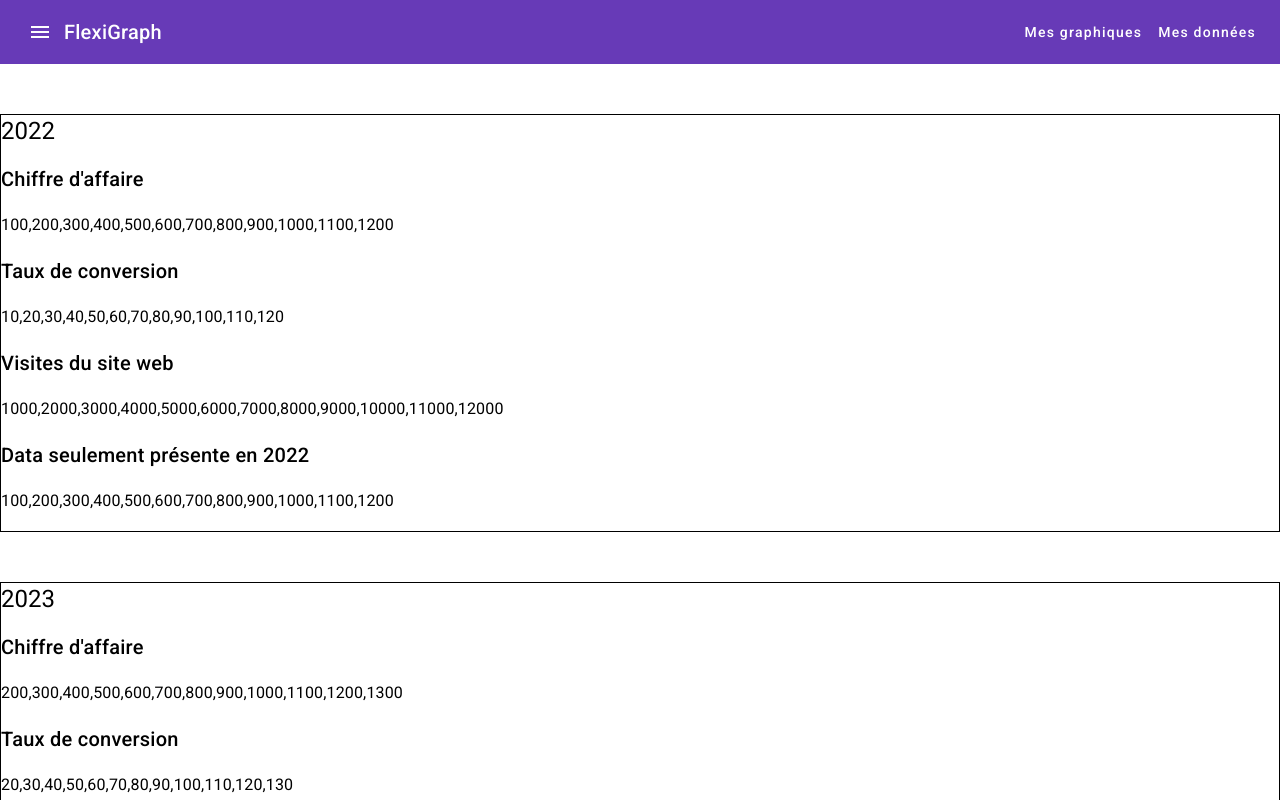
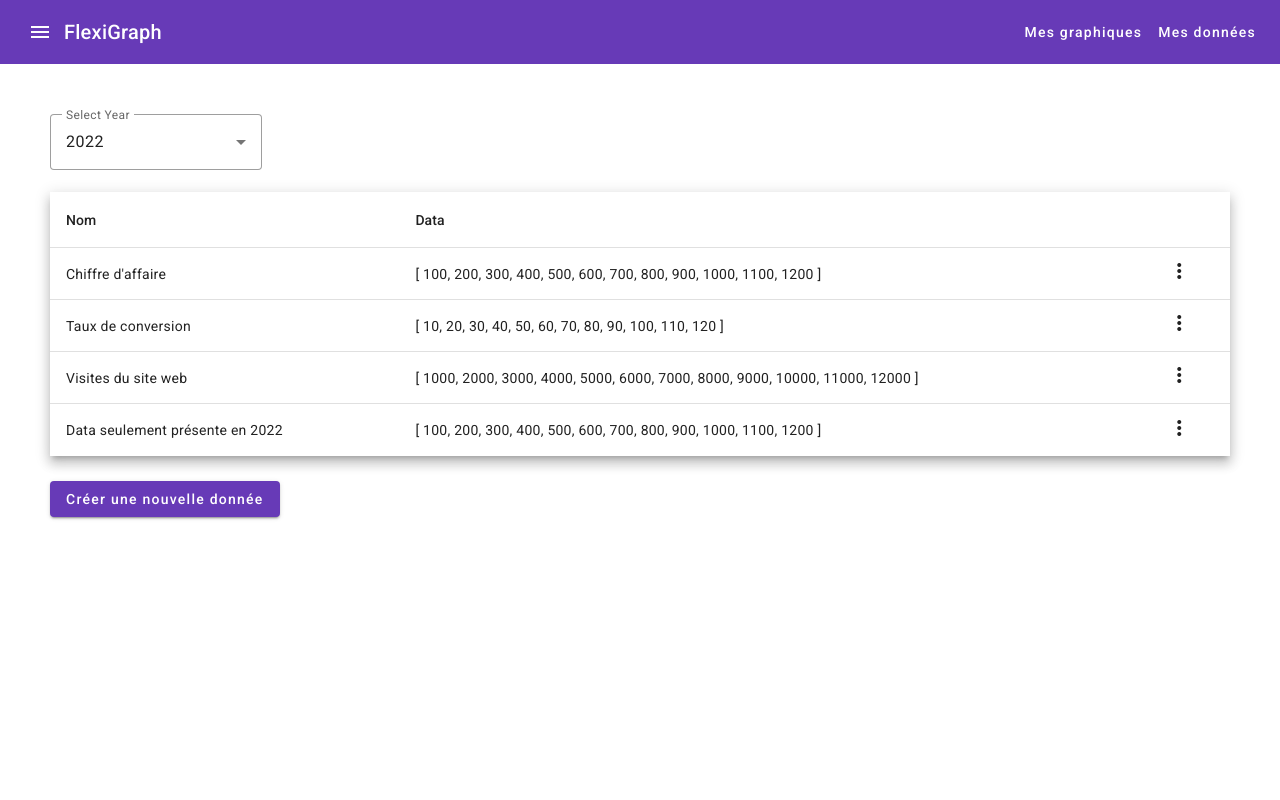
Before and after one commit to Foxenz/flexigraph, an Angular app: page /data-management in a window 1280 px wide. Shown: the top 800 px of the page. Built offline with nearby package versions, Linux system fonts and the light colour scheme.

Commit message:
Affichage sous format de table avec bouton d'édit et de création

```diff
--- a/src/app/feature/data-management/data-management.component.html
+++ b/src/app/feature/data-management/data-management.component.html
@@ -1,12 +1,49 @@
-<app-navbar />
+<app-navbar></app-navbar>
 
-@for (data of chartManager.listOfData; track data) {
-  <div style="border: 1px solid black; margin-top: 50px">
-    <h1>{{ data.year }}</h1>
+<div style="padding: 50px">
+  <mat-form-field appearance="outline">
+    <mat-label>Select Year</mat-label>
+    <mat-select
+      [(value)]="selectedYear"
+      (selectionChange)="onYearChange($event.value)">
+      <mat-option *ngFor="let year of availableYears" [value]="year">
+        {{ year }}
+      </mat-option>
+    </mat-select>
+  </mat-form-field>
 
-    @for (data2 of data.data; track data2) {
-      <h2>{{ data2.label }}</h2>
-      <h3>{{ data2.valuePerMonth }}</h3>
-    }
-  </div>
-}
+  <table mat-table [dataSource]="dataSource" class="mat-elevation-z8">
+    <!-- Label Column -->
+    <ng-container matColumnDef="label">
+      <th mat-header-cell *matHeaderCellDef>Nom</th>
+      <td mat-cell *matCellDef="let element">{{ element.label }}</td>
+    </ng-container>
+
+    <!-- Data Column -->
+    <ng-container matColumnDef="data">
+      <th mat-header-cell *matHeaderCellDef>Data</th>
+      <td mat-cell *matCellDef="let element">
+        {{ element.valuePerMonth | json }}
+      </td>
+    </ng-container>
+
+    <!-- Star Column -->
+    <ng-container matColumnDef="star" stickyEnd>
+      <th mat-header-cell *matHeaderCellDef aria-label="row actions">&nbsp;</th>
+      <td mat-cell *matCellDef="let element">
+        <mat-icon>more_vert</mat-icon>
+      </td>
+    </ng-container>
+
+    <tr mat-header-row *matHeaderRowDef="displayedColumns"></tr>
+    <tr mat-row *matRowDef="let row; columns: displayedColumns"></tr>
+  </table>
+
+  <button
+    style="margin-top: 25px"
+    mat-raised-button
+    color="primary"
+    (click)="createData()">
+    Créer une nouvelle donnée
+  </button>
+</div>
--- a/src/app/feature/data-management/data-management.component.ts
+++ b/src/app/feature/data-management/data-management.component.ts
@@ -1,15 +1,83 @@
 import { Component } from '@angular/core';
 import { NavbarComponent } from '../../shared/components/navbar/navbar.component';
 import { ChartManager } from '../../shared/managers/chart.manager';
+import {
+  MatCell,
+  MatCellDef,
+  MatColumnDef,
+  MatHeaderCell,
+  MatHeaderCellDef,
+  MatHeaderRow,
+  MatHeaderRowDef,
+  MatRow,
+  MatRowDef,
+  MatTable,
+} from '@angular/material/table';
+import { JsonPipe, NgForOf } from '@angular/common';
+import { MatOption } from '@angular/material/autocomplete';
+import { MatFormField, MatLabel, MatSelect } from '@angular/material/select';
+import { MatButton } from '@angular/material/button';
+import { MatIcon } from '@angular/material/icon';
 
 @Component({
   selector: 'app-data-management',
   standalone: true,
-  imports: [NavbarComponent],
+  imports: [
+    NavbarComponent,
+    MatTable,
+    MatColumnDef,
+    MatHeaderCell,
+    MatCell,
+    MatHeaderCellDef,
+    MatCellDef,
+    MatHeaderRow,
+    MatRowDef,
+    MatHeaderRowDef,
+    MatRow,
+    NgForOf,
+    MatOption,
+    MatSelect,
+    MatLabel,
+    MatFormField,
+    JsonPipe,
+    MatButton,
+    MatIcon,
+  ],
   templateUrl: './data-management.component.html',
-  styleUrl: './data-management.component.scss',
+  styleUrls: ['./data-management.component.scss'],
   providers: [ChartManager],
 })
 export class DataManagementComponent {
-  constructor(public chartManager: ChartManager) {}
+  displayedColumns: string[] = ['label', 'data', 'star'];
+  dataSource: { label: string; valuePerMonth: number[] }[] = [];
+  availableYears: number[] = [];
+  selectedYear: number;
+
+  constructor(public chartManager: ChartManager) {
+    this.initializeAvailableYears();
+    this.selectedYear = this.availableYears[0]; // Default to the first available year
+    this.initializeDataSource();
+  }
+
+  initializeAvailableYears() {
+    this.availableYears = this.chartManager.listOfData.map(data => data.year);
+  }
+
+  initializeDataSource() {
+    const dataForYear = this.chartManager.listOfData.find(
+      data => data.year === this.selectedYear
+    );
+    if (dataForYear) {
+      this.dataSource = dataForYear.data;
+    }
+  }
+
+  onYearChange(year: number) {
+    this.selectedYear = year;
+    this.initializeDataSource();
+  }
+
+  createData() {
+    console.log('Create data');
+  }
 }
```
